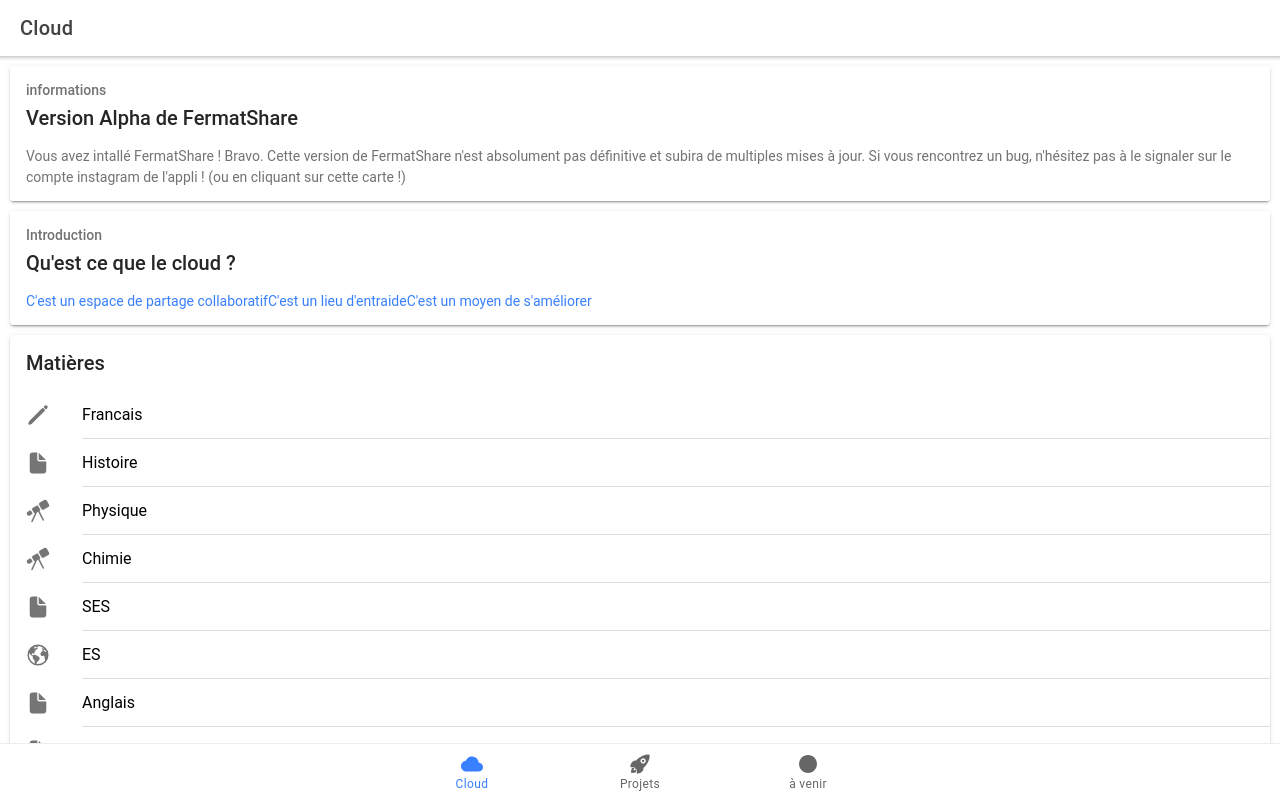
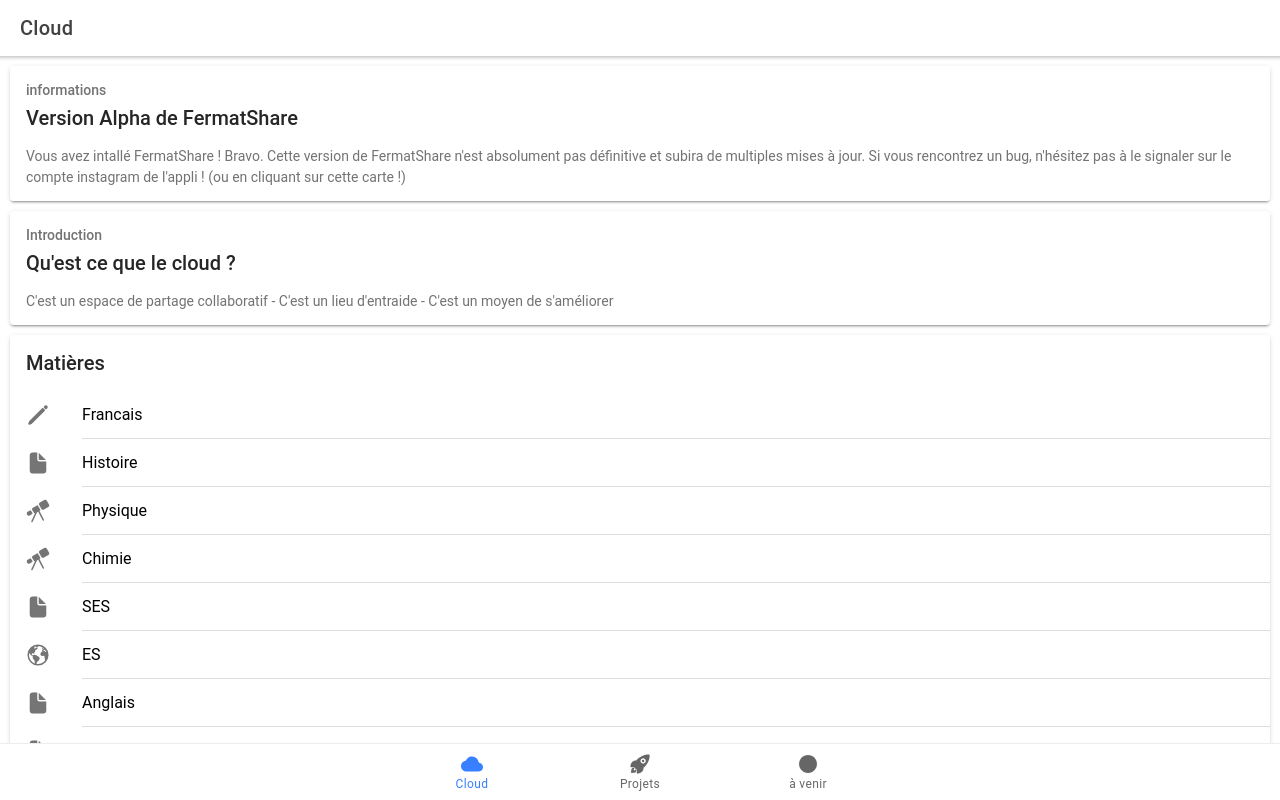
Before and after one commit to CodingForAddicts/fermat-share, a React (Create React App) app: page /tab1 in a window 1280 px wide. Built offline with nearby package versions, Linux system fonts and the light colour scheme.

Commit message:
Update Tab1.tsx

```diff
--- a/src/pages/Tab1.tsx
+++ b/src/pages/Tab1.tsx
@@ -40,9 +40,9 @@
           </IonCardHeader>
 
           <IonCardContent>
-            <a>C'est un espace de partage collaboratif</a>
-            <a>C'est un lieu d'entraide</a>
-            <a>C'est un moyen de s'améliorer</a>
+            C'est un espace de partage collaboratif -
+            C'est un lieu d'entraide -
+            C'est un moyen de s'améliorer
           </IonCardContent>
         </IonCard>
 
```
